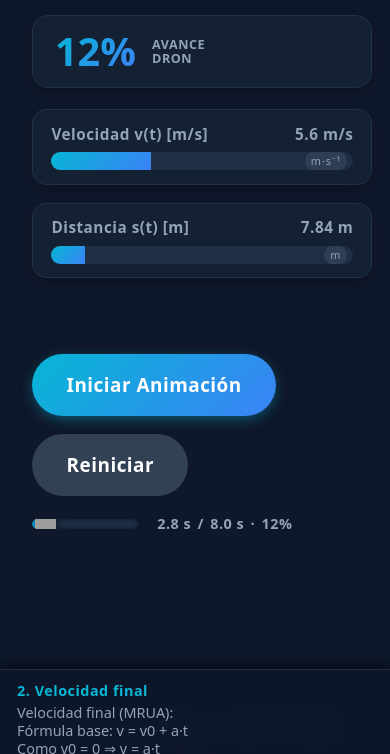
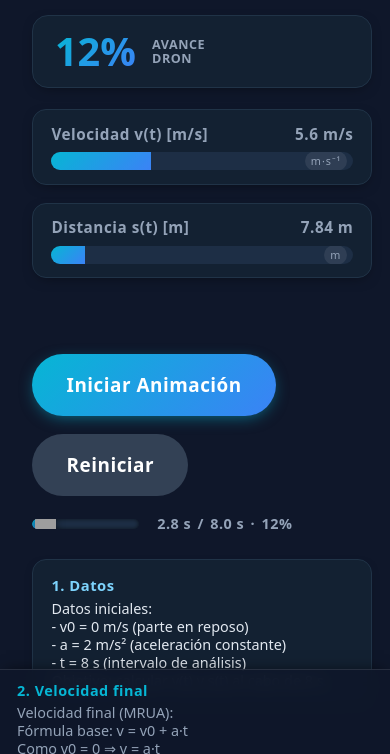
Before and after one commit to mikerb95/expo-fisica, a plain HTML site: page index.html in a window 390 px wide. Both pictures are taken after a click on the button "Iniciar Animación". Shown: the part 2060-2814 px from the top of the page. Drawn offline with nearby package versions, Linux system fonts and the light colour scheme; grey boxes are pictures that could not be loaded; a web font is replaced by a local one.

Commit message:
Add mobile consolidation section for completed steps in HTML and CSS

```diff
--- a/css/styles.css
+++ b/css/styles.css
@@ -143,6 +143,14 @@ body { line-height:1.4; }
   .names-card {padding:1.1rem 1.4rem;}
 }
 
+/* Consolidado móvil de pasos completados */
+.mobile-consolidado {display:none;margin-top:1.4rem;display:none;flex-direction:column;gap:.9rem;}
+.mobile-consolidado .paso-box {background:#132132;border:1px solid #203347;padding:.85rem 1rem;border-radius:14px;box-shadow:0 4px 12px -6px rgba(0,0,0,.55);font-size:.8rem;line-height:1.25;white-space:pre-line;}
+.mobile-consolidado .paso-box h4 {margin:0 0 .35rem;font-size:.82rem;letter-spacing:.5px;color:#7dd3fc;}
+@media (max-width:780px){
+  .mobile-consolidado {display:flex;}
+}
+
 /* Footer móvil para pasos */
 .mobile-steps-footer {position:fixed;left:0;right:0;bottom:0;background:rgba(15,23,42,0.92);backdrop-filter:blur(8px);border-top:1px solid rgba(255,255,255,0.1);padding:.65rem .95rem;font-size:.8rem;line-height:1.25;display:none;z-index:900;box-shadow:0 -4px 14px -6px rgba(0,0,0,.6);}
 .mobile-steps-footer .step-label {font-weight:600;letter-spacing:.5px;color:var(--accent);}
--- a/index.html
+++ b/index.html
@@ -104,6 +104,7 @@
                 <div class="tiempos"><span id="tiempoActual">0.0 s</span> / <span id="tiempoTotal">8.0 s</span> · <span id="percentAvance">0%</span></div>
               </div>
             </div>
+            <div id="mobileConsolidado" class="mobile-consolidado" aria-label="Resumen de pasos completados (móvil)"></div>
           </div>
         </div>
       </div>
--- a/js/main.js
+++ b/js/main.js
@@ -142,6 +142,7 @@ const contenidoFormulas = {
 };
 
 let bufferFormulas = {};
+let pasosConsolidados = new Set();
 
 function prepararFormulas(a,t,v,s){
   bufferFormulas = {
@@ -150,6 +151,9 @@ function prepararFormulas(a,t,v,s){
     f3: contenidoFormulas.step3(a,t,v,s),
     f4: contenidoFormulas.step4()
   };
+  pasosConsolidados.clear();
+  const mobileCons = document.getElementById('mobileConsolidado');
+  if(mobileCons) mobileCons.innerHTML='';
   // limpiar contenedores
   ['fStep1','fStep2','fStep3','fStep4'].forEach(id=>{
     const el = document.getElementById(id); if(el){el.textContent='';el.classList.remove('typing');}
@@ -173,8 +177,22 @@ function actualizarEscrituraFormulas(ratio){
     if (ratio >= ini){
       const local = Math.min(1, (ratio - ini)/(fin - ini));
       escribirProgresivo(dom, bufferFormulas[bufKey]||'', local);
+      if(local >= 1) consolidarPaso(bufKey);
     }
   }
+}
+
+function consolidarPaso(bufKey){
+  if(pasosConsolidados.has(bufKey)) return; // ya consolidado
+  pasosConsolidados.add(bufKey);
+  if(!window.matchMedia('(max-width: 780px)').matches) return; // solo móvil
+  const mobileCons = document.getElementById('mobileConsolidado');
+  if(!mobileCons) return;
+  const titulos = {f1:'1. Datos', f2:'2. Velocidad', f3:'3. Distancia', f4:'4. Interpretación'};
+  const div = document.createElement('div');
+  div.className='paso-box';
+  div.innerHTML = `<h4>${titulos[bufKey]||'Paso'}</h4>${escapeHtml(bufferFormulas[bufKey]||'')}`;
+  mobileCons.appendChild(div);
 }
 
 function actualizarFooterMovil(){
```
